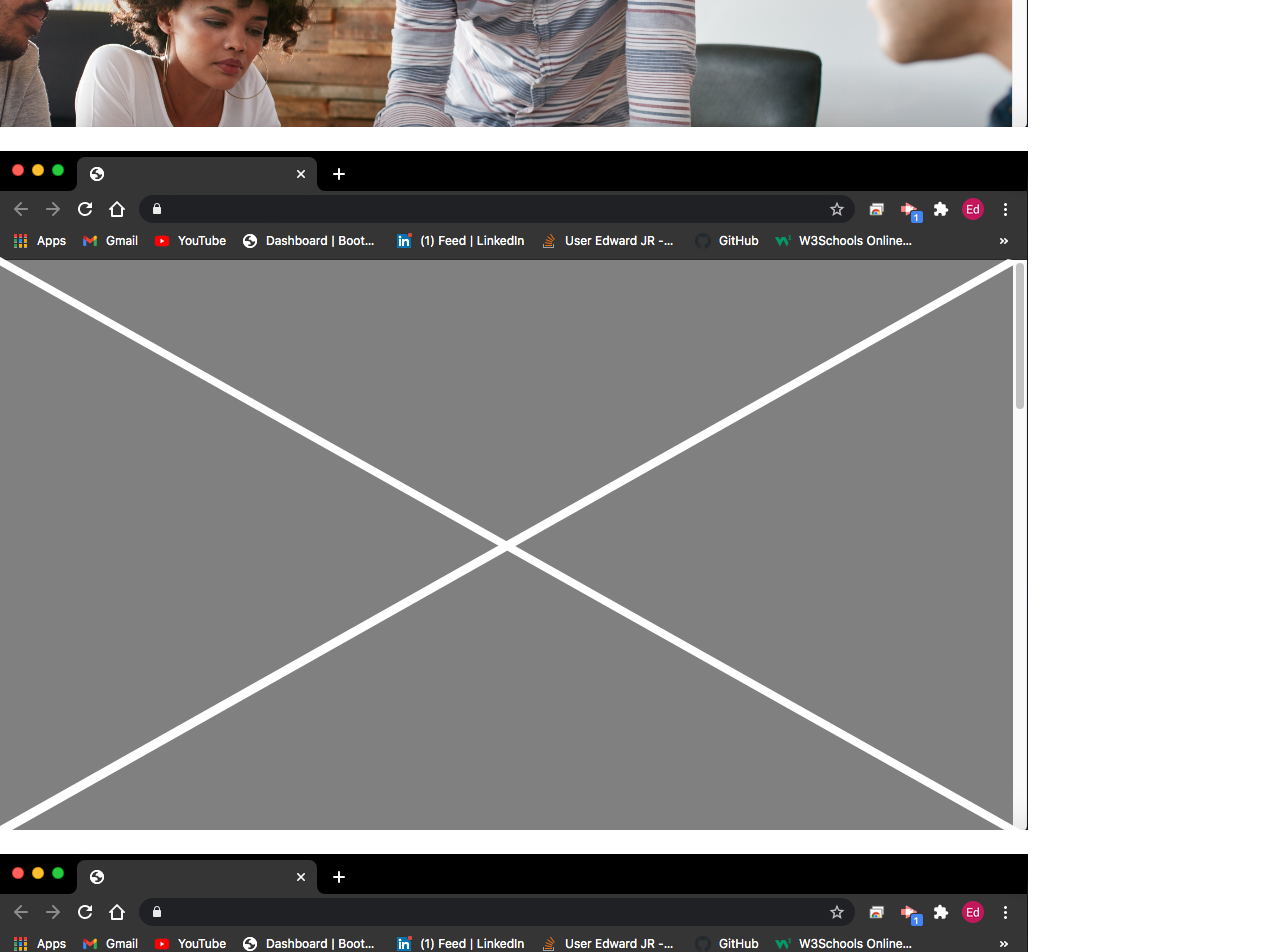
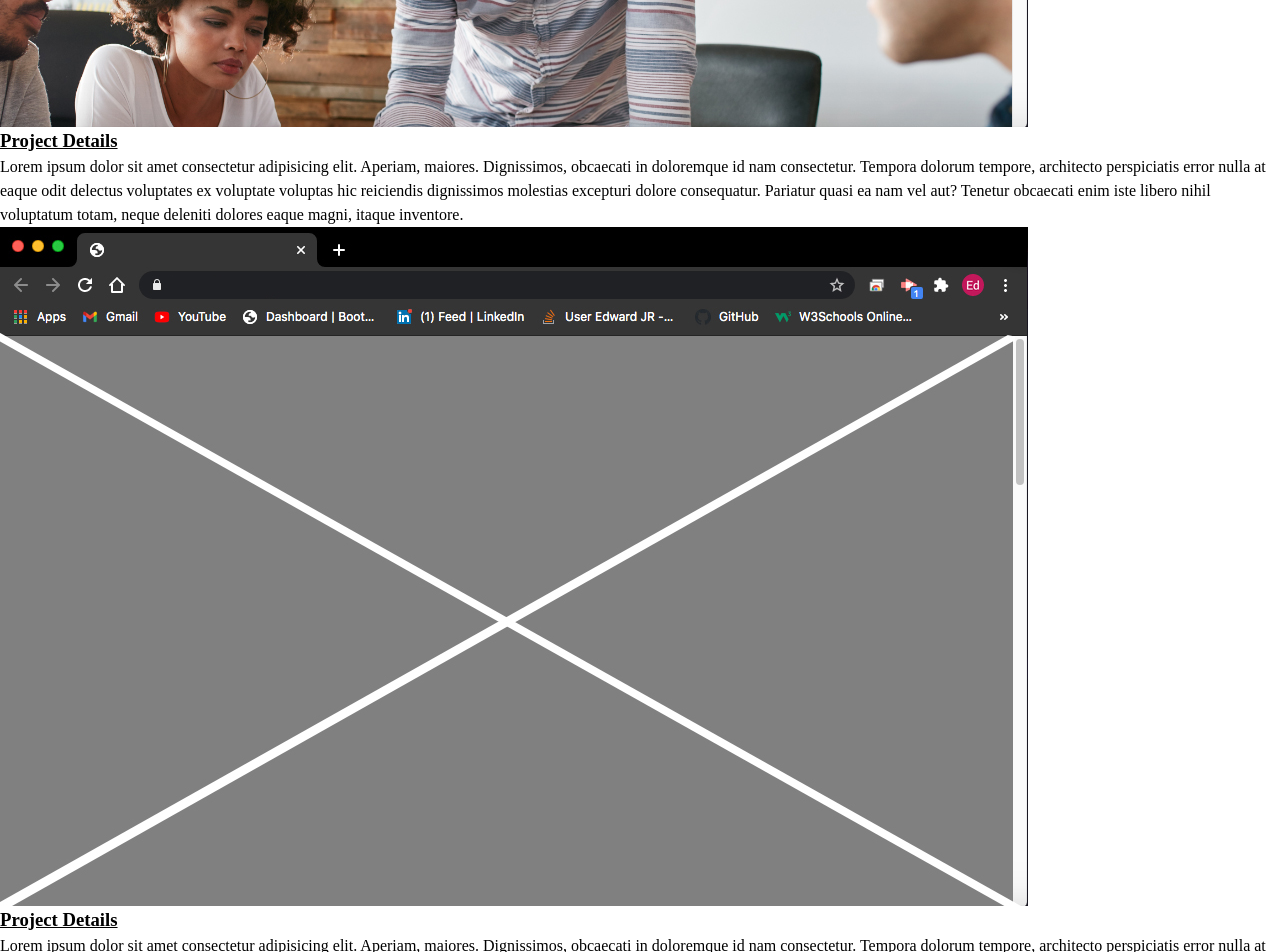
Before and after one commit to relentlessreed/week2, a plain HTML site: page index.html in a window 1280 px wide. Shown: the part 2600-3552 px from the top of the page. Drawn offline with Linux system fonts and the light colour scheme; files that its build step writes are made by us from their sources.

Commit message:
Added Project Details/ Gave <h3> Tags

```diff
--- a/index.html
+++ b/index.html
@@ -29,15 +29,15 @@
       <li>Resumè</li>
     </ul>
 
-    <main class="about-me"><u><h2>About Me:</u></h2><p>Lorem ipsum dolor sit amet consectetur adipisicing elit. Aperiam, maiores. Dignissimos, obcaecati in doloremque id nam consectetur. Tempora dolorum tempore, architecto perspiciatis error nulla at eaque odit delectus voluptates ex voluptate voluptas hic reiciendis dignissimos molestias excepturi dolore consequatur. Pariatur quasi ea nam vel aut? Tenetur obcaecati enim iste libero nihil voluptatum totam, neque deleniti dolores eaque magni, itaque inventore.</p></main>
-    <work class="work"><u><h2>Work</h2></u>
-    <section><img src="./assets/images/project1screenshot.jpg" alt="project1" /></section>
+    <main class="about-me"><u><h2>About Me:</u></h2><p></p>Lorem ipsum dolor sit amet consectetur adipisicing elit. Aperiam, maiores. Dignissimos, obcaecati in doloremque id nam consectetur. Tempora dolorum tempore, architecto perspiciatis error nulla at eaque odit delectus voluptates ex voluptate voluptas hic reiciendis dignissimos molestias excepturi dolore consequatur. Pariatur quasi ea nam vel aut? Tenetur obcaecati enim iste libero nihil voluptatum totam, neque deleniti dolores eaque magni, itaque inventore.</p></main>
+    <work class="work"></work><u><h2>Work</h2></u>
+    <section><img src="./assets/images/project1screenshot.jpg" alt="project1" /></section><h3><u>Project Details</u></h3>Lorem ipsum dolor sit amet consectetur adipisicing elit. Aperiam, maiores. Dignissimos, obcaecati in doloremque id nam consectetur. Tempora dolorum tempore, architecto perspiciatis error nulla at eaque odit delectus voluptates ex voluptate voluptas hic reiciendis dignissimos molestias excepturi dolore consequatur. Pariatur quasi ea nam vel aut? Tenetur obcaecati enim iste libero nihil voluptatum totam, neque deleniti dolores eaque magni, itaque inventore.
     <br>
-    <section><img src="./assets/images/projectplaceholderimage.jpg" alt="placeholderimage" /></section>
+    <section><img src="./assets/images/projectplaceholderimage.jpg" alt="placeholderimage" /></section><u><h3>Project Details</u></h3>Lorem ipsum dolor sit amet consectetur adipisicing elit. Aperiam, maiores. Dignissimos, obcaecati in doloremque id nam consectetur. Tempora dolorum tempore, architecto perspiciatis error nulla at eaque odit delectus voluptates ex voluptate voluptas hic reiciendis dignissimos molestias excepturi dolore consequatur. Pariatur quasi ea nam vel aut? Tenetur obcaecati enim iste libero nihil voluptatum totam, neque deleniti dolores eaque magni, itaque inventore.
     <br>
-    <section><img src="./assets/images/projectplaceholderimage.jpg" alt="placeholderimage" /></section>
+    <section><img src="./assets/images/projectplaceholderimage.jpg" alt="placeholderimage" /></section><u><h3>Project Details</u></h3>Lorem ipsum dolor sit amet consectetur adipisicing elit. Aperiam, maiores. Dignissimos, obcaecati in doloremque id nam consectetur. Tempora dolorum tempore, architecto perspiciatis error nulla at eaque odit delectus voluptates ex voluptate voluptas hic reiciendis dignissimos molestias excepturi dolore consequatur. Pariatur quasi ea nam vel aut? Tenetur obcaecati enim iste libero nihil voluptatum totam, neque deleniti dolores eaque magni, itaque inventore.
     <br>
-    <section><img src="./assets/images/projectplaceholderimage.jpg" alt="placeholderimage" /></section>
+    <section><img src="./assets/images/projectplaceholderimage.jpg" alt="placeholderimage" /></section><u><h3>Project Details</u></h3>Lorem ipsum dolor sit amet consectetur adipisicing elit. Aperiam, maiores. Dignissimos, obcaecati in doloremque id nam consectetur. Tempora dolorum tempore, architecto perspiciatis error nulla at eaque odit delectus voluptates ex voluptate voluptas hic reiciendis dignissimos molestias excepturi dolore consequatur. Pariatur quasi ea nam vel aut? Tenetur obcaecati enim iste libero nihil voluptatum totam, neque deleniti dolores eaque magni, itaque inventore.
 
     </work>
     <section class="contactresumè"><u><h2>Contact Me</h2><p><a href="mailto:relentlessreed@gmail.com" target="_blank">RelentlessReed@gmail.com</a></p>
```
